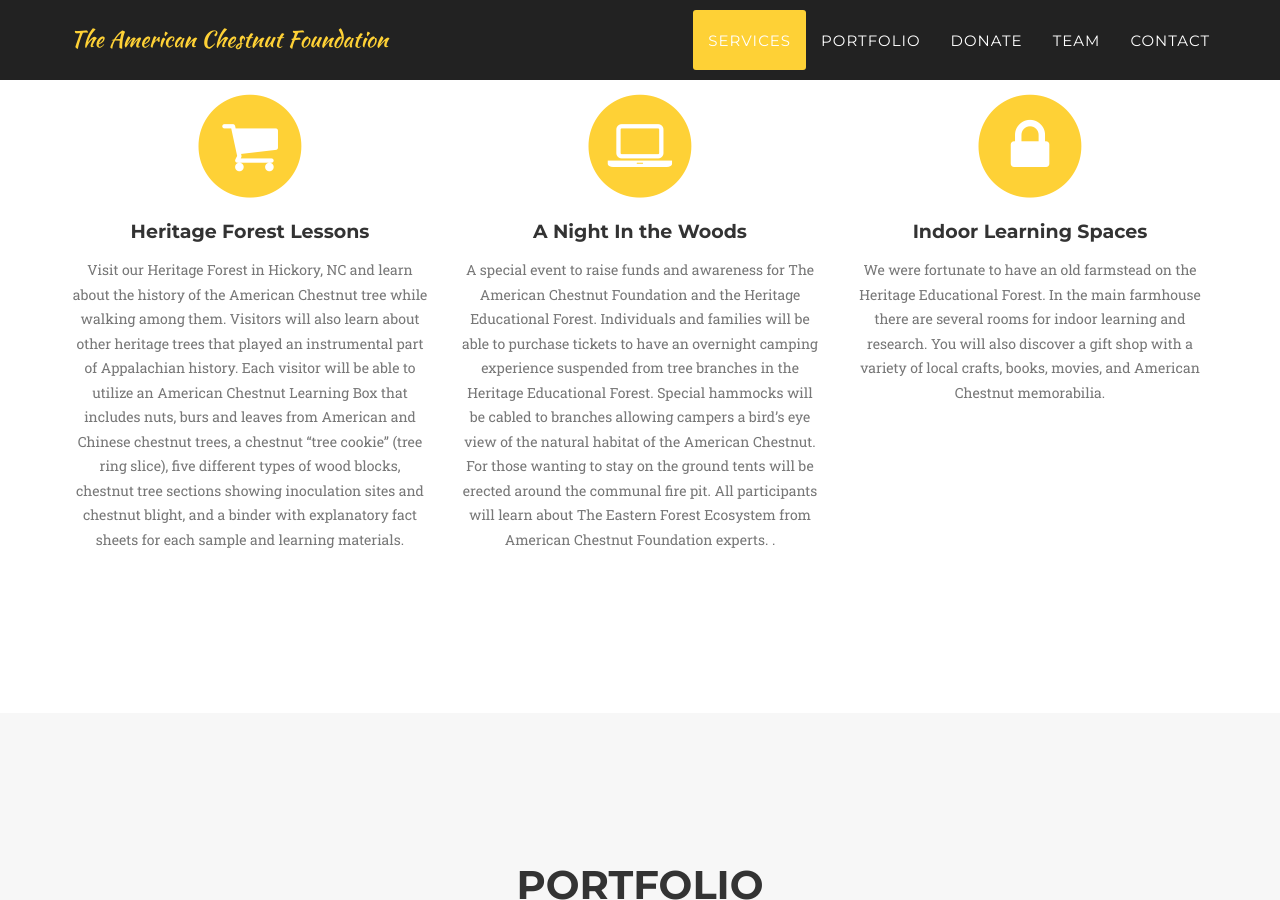
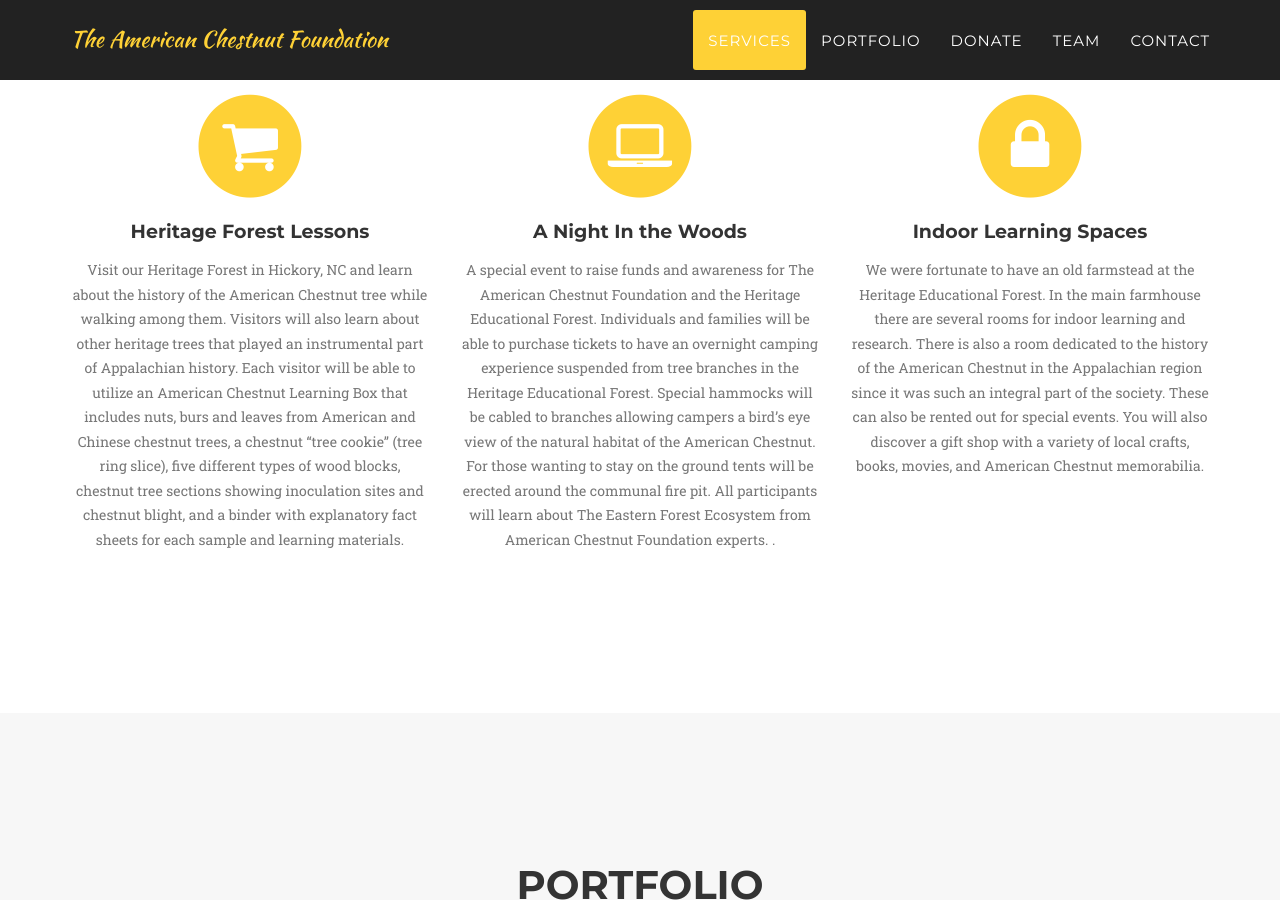
Before and after one commit to dana-phillips/american-chestnut-foundation, a Jekyll site: the page built from index.html, in a window 1280 px wide and 900 px high, scrolled down 1053 px. Built offline with Jekyll 4.4.1, drawn with Linux system fonts in a browser that asks for light colours; some web fonts are replaced.

Commit message:
corrected indoor learning space section on services

```diff
--- a/_includes/services.html
+++ b/_includes/services.html
@@ -31,7 +31,7 @@
                         <i class="fa fa-lock fa-stack-1x fa-inverse"></i>
                     </span>
                     <h4 class="service-heading">Indoor Learning Spaces</h4>
-                    <p class="text-muted">We were fortunate to have an old farmstead on the Heritage Educational Forest. In the main farmhouse there are several rooms for indoor learning and research. You will also discover a gift shop with a variety of local crafts, books, movies, and American Chestnut memorabilia.</p>
+                    <p class="text-muted">We were fortunate to have an old farmstead at the Heritage Educational Forest. In the main farmhouse there are several rooms for indoor learning and research. There is also a room dedicated to the history of the American Chestnut in the Appalachian region since it was such an integral part of the society. These can also be rented out for special events.  You will also discover a gift shop with a variety of local crafts, books, movies, and American Chestnut memorabilia.</p>
                 </div>
             </div>
         </div>
```
